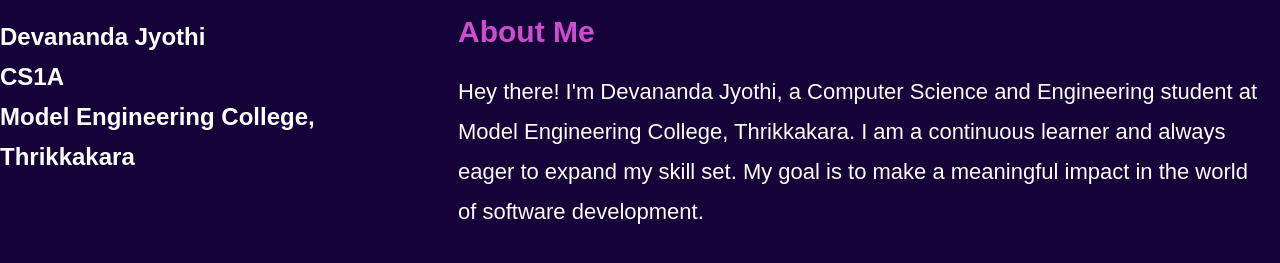
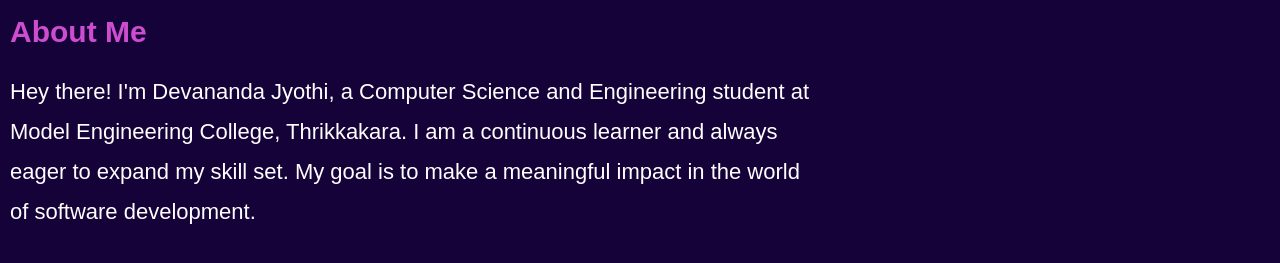
Before and after one commit to devananda11/trial, a plain HTML site: page index.html in a window 1280 px wide. Shown: the part 223-486 px from the top of the page. Drawn offline with Linux system fonts and the light colour scheme; a web font is replaced by a local one.

Commit message:
Update index.html

```diff
--- a/index.html
+++ b/index.html
@@ -27,12 +27,7 @@
         </div>
     </div>
 <div class="databox">
-<div class="sidedata">
-   <h2>Devananda Jyothi</h2>
-   <h2>CS1A</h2>
-   <h2>Model Engineering College, Thrikkakara</h2>
 
-</div>
 <div class="rightdata">
     <div id="about" class="tab-contents active-tab about-col-2">
         <h1>About Me</h1>
```
